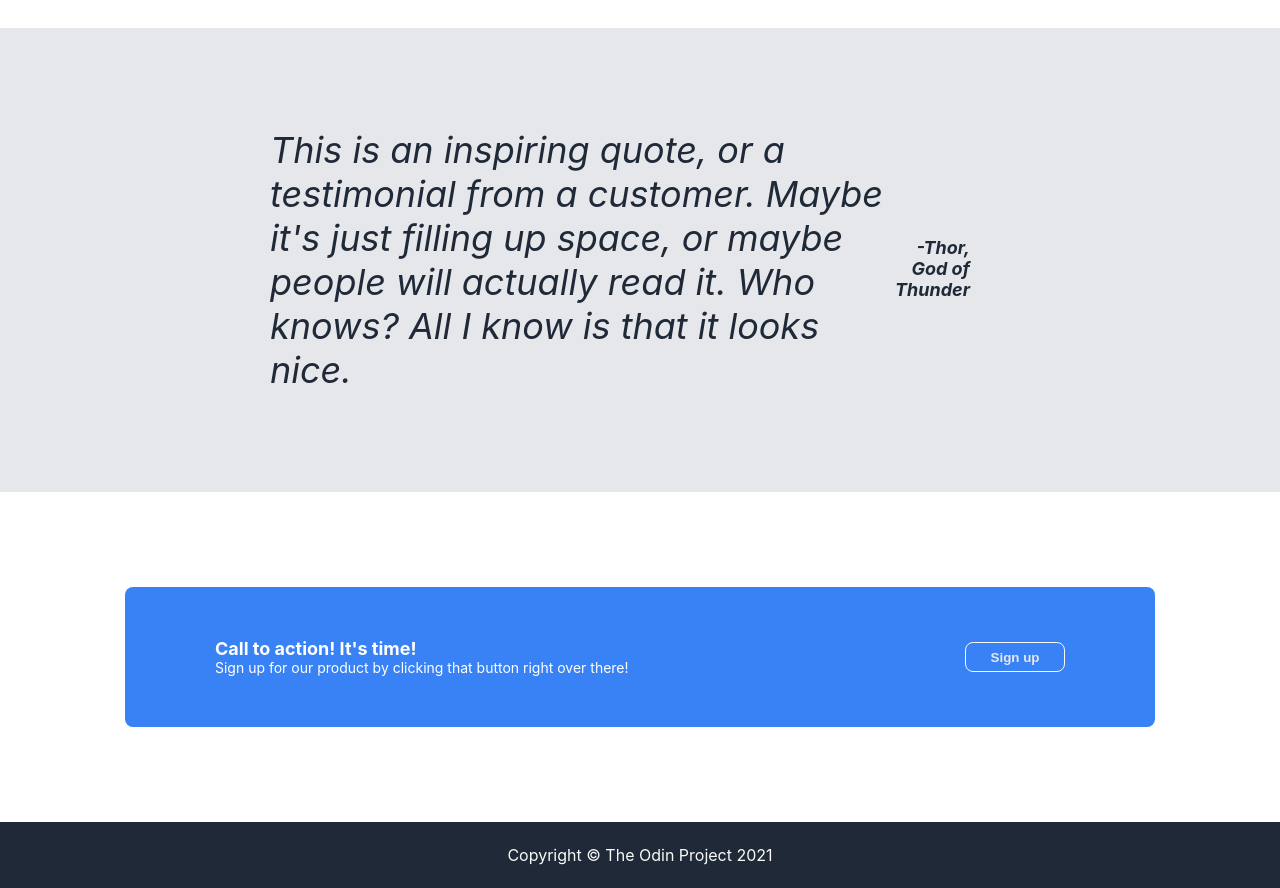
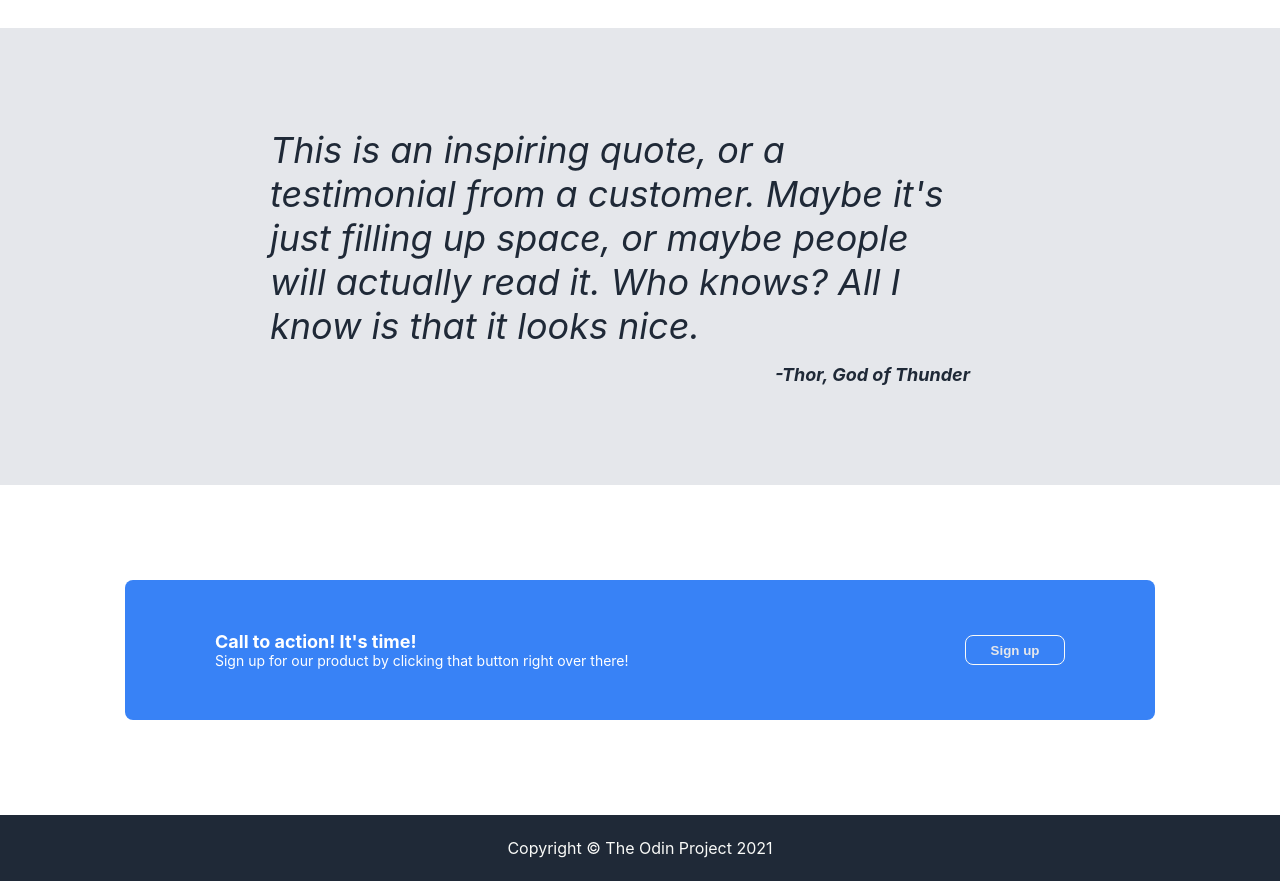
Before and after one commit to JCuzzy1/odin-landing-page, a plain HTML site: page index.html in a window 1280 px wide. Shown: the part 920-1808 px from the top of the page. Drawn offline with Linux system fonts and the light colour scheme.

Commit message:
page looks good on linux but not on windows. wth.

```diff
--- a/style.css
+++ b/style.css
@@ -192,9 +192,9 @@ body {
   .container {
     width: 700px;
     background-color: #E5E7EB;
+    justify-content: center;
     display: flex;
-    justify-content: center;
-    align-items: center;
+    flex-direction: column;
   }
 
   .attributed {
@@ -202,6 +202,10 @@ body {
     font-weight: bold;
     font-size: 18px;
     padding-top: 16px;
+  }
+
+  .quote {
+    text-align: left;
   }
 
   .bottom-main {
```
